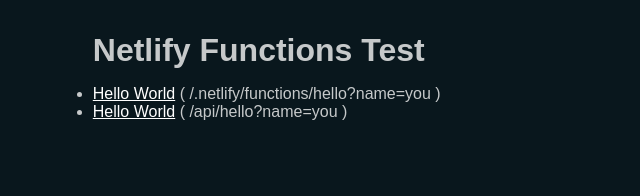
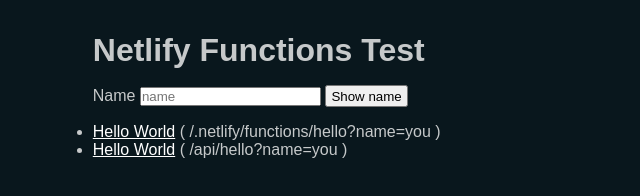
Before and after one commit to vishalicious213/serverless-test, a plain HTML site: page public/index.html in a window 1280 px wide. Shown: the whole page, without its empty margins (0-640 px from the left). Drawn offline with Linux system fonts and the light colour scheme.

Commit message:
added text input & button to html. getting input value & logging it when button is clicked

```diff
--- a/public/index.html
+++ b/public/index.html
@@ -10,10 +10,24 @@
 <body>
     <main>
         <h1>Netlify Functions Test</h1>
+
+        <form>
+            <label for="name">Name</label>
+            <input
+                type="text"
+                id="name"
+                name="name"
+                placeholder="name"
+                required
+            >
+            <button id="nameBtn" type="button">Show name</button>
+        </form>
+
         <ul>
             <li><a href="/.netlify/functions/hello?name=you">Hello World</a> ( /.netlify/functions/hello?name=you )</li>
             <li><a href="/api/hello?name=you">Hello World</a> ( /api/hello?name=you )</li>
         </ul>
     </main>
+    <script src="index.js"></script>
 </body>
 </html>
--- /dev/null
+++ b/public/index.js
@@ -0,0 +1,8 @@
+const nameField = document.getElementById("name")
+const nameBtn = document.getElementById("nameBtn")
+
+nameBtn.addEventListener("click", logName)
+
+function logName() {
+    console.log(nameField.value)
+}
--- a/public/styles.css
+++ b/public/styles.css
@@ -25,3 +25,11 @@ h1 {
 a {
     color: #ffffff;
 }
+
+form {
+    margin-bottom: 1rem;
+}
+
+button {
+    padding: .1rem .25rem;
+}
```
